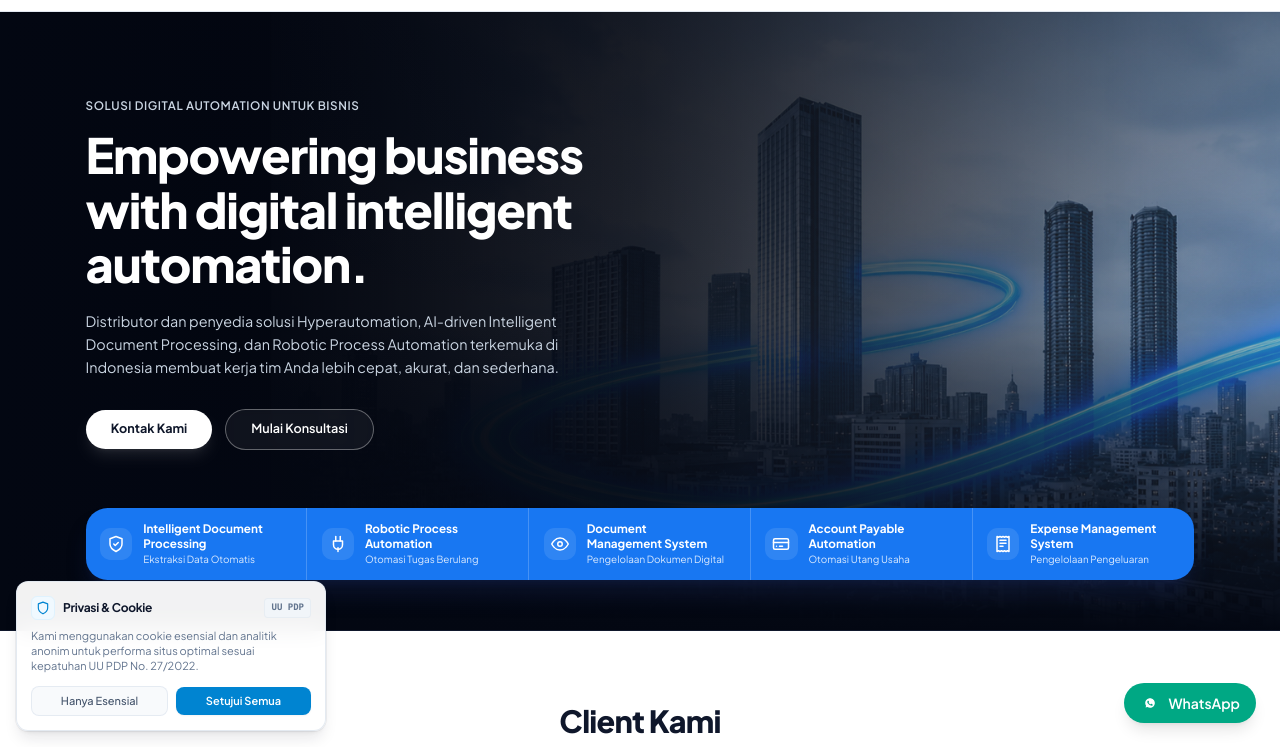
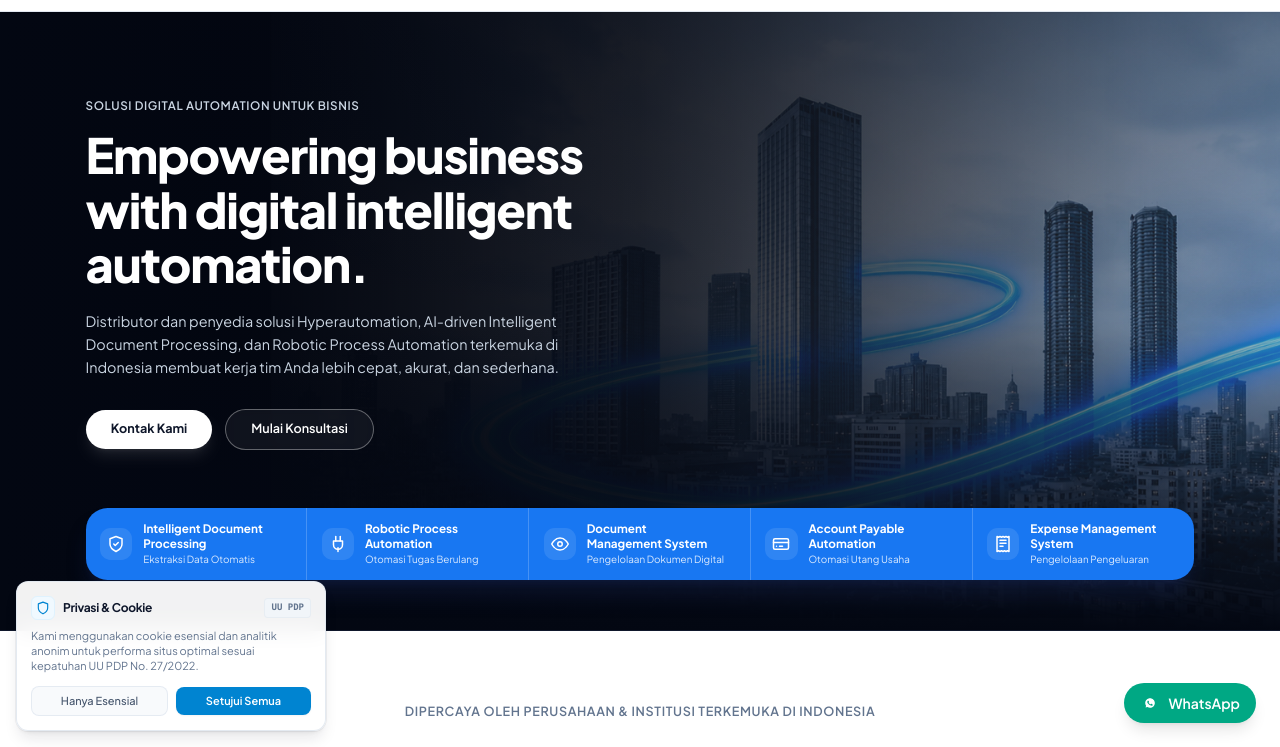
Before and after one commit to Muhamad-SazidanA/freelance-jobs-001, an Astro site: page / in a window 1280 px wide. Shown: the part 53-800 px from the top of the page. Built offline with nearby package versions, Linux system fonts and the light colour scheme; Astro itself is replaced by a stand-in of ours.

Commit message:
style(home): update client marquee header to sleek enterprise trust eyebrow

```diff
--- a/src/components/home/ClientsMarquee.astro
+++ b/src/components/home/ClientsMarquee.astro
@@ -44,11 +44,11 @@ const row2: ClientLogo[] = [
   class="relative py-12 sm:py-16 md:py-20 bg-white overflow-hidden select-none"
   aria-label="Daftar Klien Enterprise PT Solusi Aplikasi Integrasi"
 >
-  <!-- Title Header: Matching Reference Image 2 -->
-  <div class="max-w-6xl mx-auto px-4 mb-8 sm:mb-12 text-center">
-    <h2 class="text-2xl sm:text-3xl md:text-[34px] font-extrabold text-slate-900 tracking-tight">
-      Client Kami
-    </h2>
+  <!-- Header: Subdued Trust Eyebrow (Sleek Modern Tech Standard) -->
+  <div class="max-w-6xl mx-auto px-4 mb-7 sm:mb-10 text-center">
+    <p class="text-xs sm:text-sm font-semibold tracking-wider uppercase text-slate-500">
+      Dipercaya oleh Perusahaan &amp; Institusi Terkemuka di Indonesia
+    </p>
   </div>
 
   <!-- Marquee Container with Soft Left & Right Fade Masks -->
```
